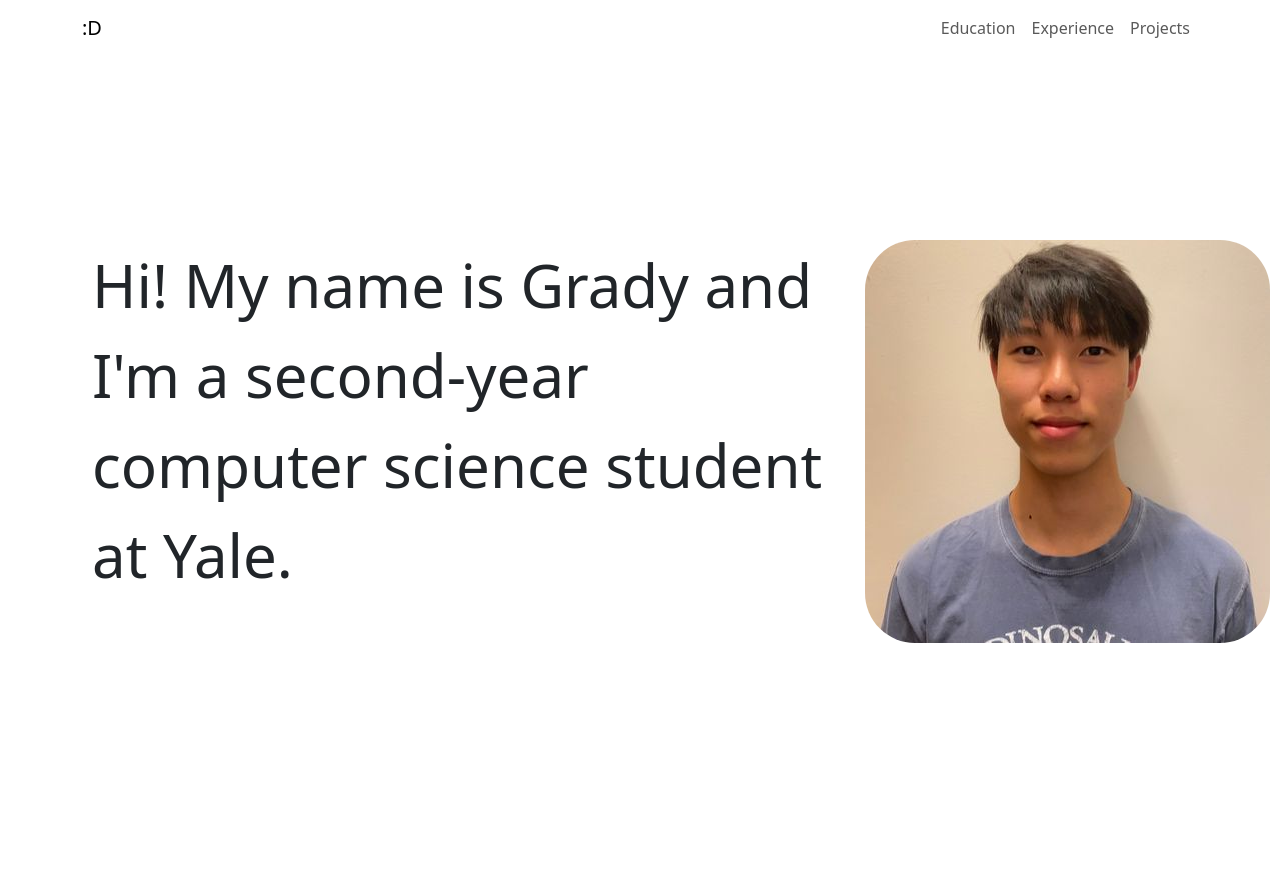
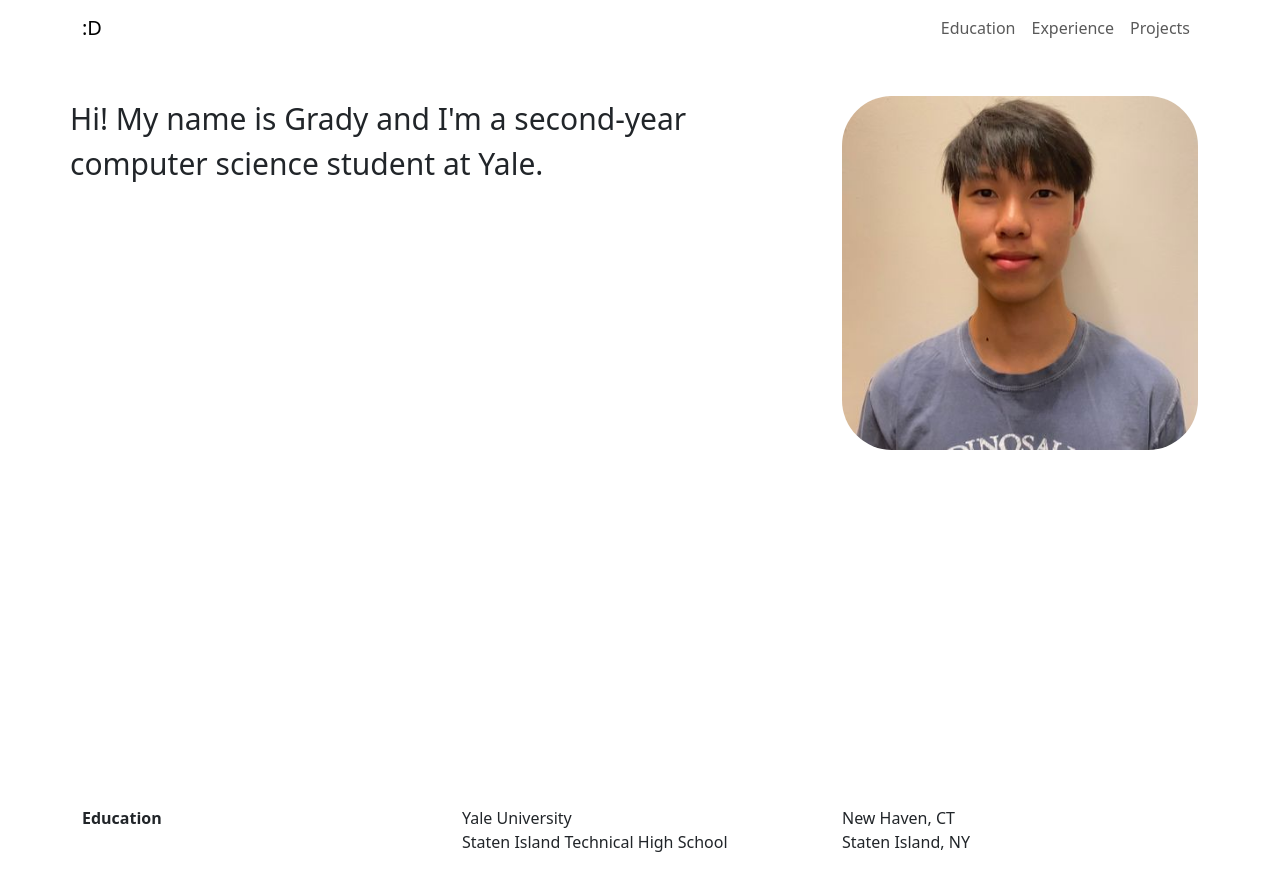
Before and after one commit to Ragyudy/portfolio, a React (Vite) app in the folder grady-portfolio/: page / in a window 1280 px wide. Shown: the top 890 px of the page. Before the commit the page ends 800 px from the top, so only its background shows below. Built offline with nearby package versions, Linux system fonts and the light colour scheme.

Commit message:
added education section

```diff
--- a/grady-portfolio/src/App.tsx
+++ b/grady-portfolio/src/App.tsx
@@ -1,11 +1,13 @@
 import Home from "./components/Home";
 import NavBar from "./components/NavBar";
+import Education from "./components/Education";
 
 function App() {
   return (
     <>
       <NavBar />
       <Home />
+      <Education />
     </>
   );
 }
--- /dev/null
+++ b/grady-portfolio/src/components/Education.tsx
@@ -0,0 +1,25 @@
+import Container from "react-bootstrap/Container";
+import { Row, Col } from "react-bootstrap";
+import { educations } from "../util/constants";
+
+function Education() {
+  return (
+    <Container id="education" style={{ paddingTop: 50, minHeight: 200 }}>
+      <Row>
+        <Col md={4} style={{ minHeight: 200, fontWeight: 700 }}>
+          Education
+        </Col>
+        <Col md={8}>
+          {educations.map((education) => (
+            <Row>
+              <Col md={6}>{education.school}</Col>
+              <Col md={6}>{education.loc}</Col>
+            </Row>
+          ))}
+        </Col>
+      </Row>
+    </Container>
+  );
+}
+
+export default Education;
--- a/grady-portfolio/src/components/Home.tsx
+++ b/grady-portfolio/src/components/Home.tsx
@@ -3,10 +3,10 @@ import Container from "react-bootstrap/Container";
 import styled from "styled-components";
 import pfp from "../images/grady_headshot.jpeg";
 
-const StyledContainer = styled(Col)`
-  padding: 0;
+const StyledContainer = styled(Container)`
+  padding-top: 5vh;
   margin: 0 auto;
-  min-height: calc(100vh - 56px);
+  min-height: calc(100vh - 100px);
 
   @media (max-width: 576px) {
     margin: 0 auto 75px 0;
@@ -14,44 +14,30 @@ const StyledContainer = styled(Col)`
   }
 `;
 
-const StyledContent = styled(Row)`
-  padding-top: 23vh;
-  margin: 0 auto;
-
+const StyledPfp = styled.img`
+  border-radius: 50px;
+  width: 100%;
+  justify-content: center;
   @media (max-width: 576px) {
-    padding-top: 0px;
+    margin: 0 auto 75px 0;
+    min-height: null;
   }
-`;
-
-const StyledName = styled(Row)`
-  padding-left: 10vh;
-  margin: 0 auto;
-  font-size: 60px;
-  line-height: 1.5;
-`;
-
-const StyledTitle = styled.h1`
-  margin: 0;
-  font-size: 75px;
-  line-height: 1.5;
-  text-align: center;
 `;
 
 function Home() {
   return (
     <StyledContainer>
-      <StyledContent>
+      <Row>
         <Col md={8}>
-          <StyledName>
+          <Row style={{ fontSize: 30 }}>
             Hi! My name is Grady and I'm a second-year computer science student
             at Yale.
-          </StyledName>
+          </Row>
         </Col>
         <Col md={4} style={{ minHeight: "200px" }}>
-          {" "}
-          <img src={pfp} style={{ borderRadius: 50 }}></img>
+          <StyledPfp src={pfp}></StyledPfp>
         </Col>
-      </StyledContent>
+      </Row>
     </StyledContainer>
   );
 }
--- a/grady-portfolio/src/components/NavBar.tsx
+++ b/grady-portfolio/src/components/NavBar.tsx
@@ -10,7 +10,7 @@ function NavBar() {
         <Navbar.Toggle aria-controls="basic-navbar-nav" />
         <Navbar.Collapse id="basic-navbar-nav">
           <Nav className="ms-auto">
-            <Nav.Link>Education</Nav.Link>
+            <Nav.Link href="#education">Education</Nav.Link>
             <Nav.Link>Experience</Nav.Link>
             <Nav.Link>Projects</Nav.Link>
           </Nav>
--- /dev/null
+++ b/grady-portfolio/src/util/constants.tsx
@@ -0,0 +1,26 @@
+export const educations = [
+  {
+    school: "Yale University",
+    loc: "New Haven, CT",
+    degree: "B.S. in Computer Science and Mathematics",
+    date: "Spring 2024",
+    courses: ["Data Structures", "Discrete Mathematics", "Linear Algebra"],
+  },
+  {
+    school: "Staten Island Technical High School",
+    loc: "Staten Island, NY",
+    degree: "High School Diploma",
+    date: "June 2023",
+    courses: [
+      "AP Computer Science Principles",
+      "AP Calculus BC",
+      "Multivariable Calculus",
+    ],
+    activities: [
+      "Math Team",
+      "Science Olympiad",
+      "Swim Team",
+      "Science Engineering Research Program (SERP)",
+    ],
+  },
+];
--- a/grady-portfolio/tsconfig.json
+++ b/grady-portfolio/tsconfig.json
@@ -16,6 +16,6 @@
     "noEmit": true,
     "jsx": "react-jsx"
   },
-  "include": ["src"],
+  "include": ["src"], // Add "src" to include the directory
   "references": [{ "path": "./tsconfig.node.json" }]
 }
```
